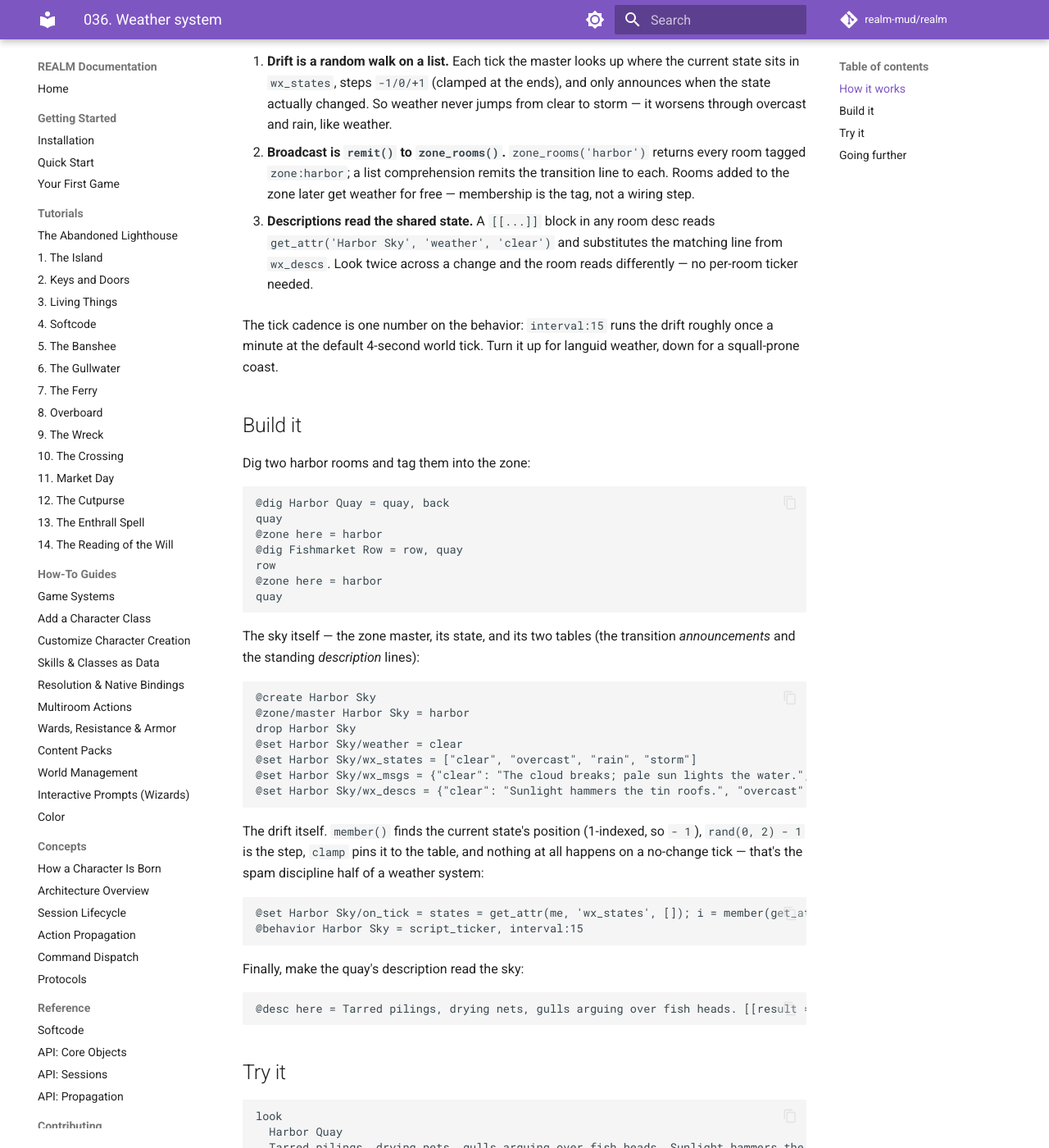
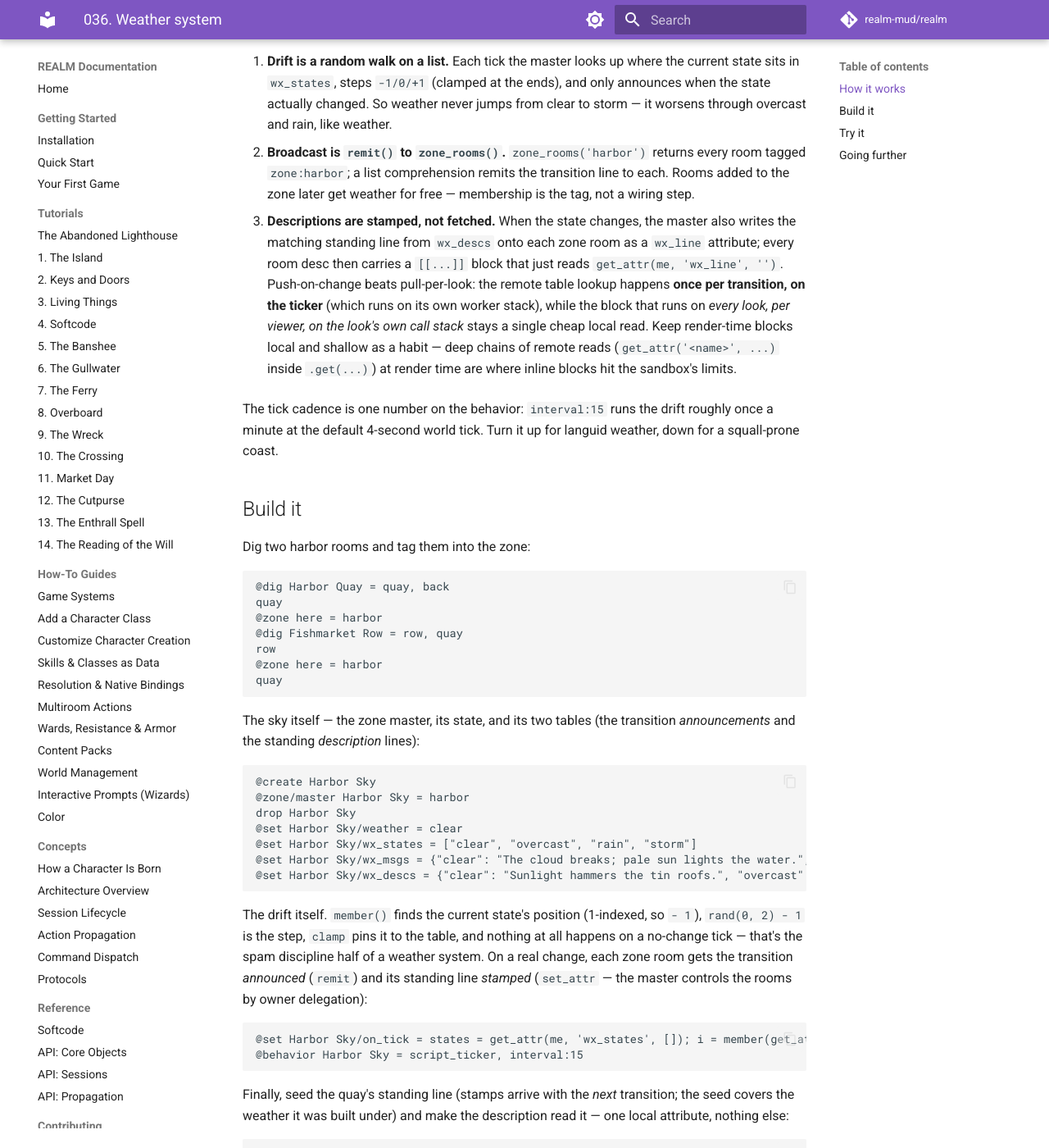
Before and after one commit to count-infinity/realm, an MkDocs documentation site: the page built from docs/showcase/036_weather_system.md, in a window 1280 px wide and 1400 px high, scrolled down 613 px. Shown: the whole window at 82% size. Built offline with MkDocs 1.6.1 and Material for MkDocs 9.7.7, drawn with Linux system fonts in a browser that asks for light colours; comment, search, counter and statistics services are not loaded; some of the changed text lies outside the part shown.

Commit message:
More showcase mid-review

````diff
--- a/docs/showcase/036_weather_system.md
+++ b/docs/showcase/036_weather_system.md
@@ -35,10 +35,17 @@ Three pieces:
    the transition line to each. Rooms added to the zone later get
    weather for free — membership is the tag, not a wiring step.
 
-3. **Descriptions read the shared state.** A `[[...]]` block in any
-   room desc reads `get_attr('Harbor Sky', 'weather', 'clear')` and
-   substitutes the matching line from `wx_descs`. Look twice across a
-   change and the room reads differently — no per-room ticker needed.
+3. **Descriptions are stamped, not fetched.** When the state changes,
+   the master also writes the matching standing line from `wx_descs`
+   onto each zone room as a `wx_line` attribute; every room desc then
+   carries a `[[...]]` block that just reads `get_attr(me, 'wx_line',
+   '')`. Push-on-change beats pull-per-look: the remote table lookup
+   happens **once per transition, on the ticker** (which runs on its
+   own worker stack), while the block that runs on *every look, per
+   viewer, on the look's own call stack* stays a single cheap local
+   read. Keep render-time blocks local and shallow as a habit — deep
+   chains of remote reads (`get_attr('<name>', ...)` inside `.get(...)`)
+   at render time are where inline blocks hit the sandbox's limits.
 
 The tick cadence is one number on the behavior: `interval:15` runs the
 drift roughly once a minute at the default 4-second world tick. Turn it
@@ -74,17 +81,23 @@ drop Harbor Sky
 The drift itself. `member()` finds the current state's position
 (1-indexed, so `- 1`), `rand(0, 2) - 1` is the step, `clamp` pins it to
 the table, and nothing at all happens on a no-change tick — that's the
-spam discipline half of a weather system:
+spam discipline half of a weather system. On a real change, each zone
+room gets the transition *announced* (`remit`) and its standing line
+*stamped* (`set_attr` — the master controls the rooms by owner
+delegation):
 
 ```text
-@set Harbor Sky/on_tick = states = get_attr(me, 'wx_states', []); i = member(get_attr(me, 'weather', 'clear'), states) - 1; j = clamp(i + rand(0, 2) - 1, 0, len(states) - 1); (set_attr(me, 'weather', states[j]), [remit(r, get_attr(me, 'wx_msgs', {}).get(states[j], '')) for r in zone_rooms('harbor')]) if i >= 0 and j != i else None
+@set Harbor Sky/on_tick = states = get_attr(me, 'wx_states', []); i = member(get_attr(me, 'weather', 'clear'), states) - 1; j = clamp(i + rand(0, 2) - 1, 0, len(states) - 1); (set_attr(me, 'weather', states[j]), [(set_attr(r, 'wx_line', get_attr(me, 'wx_descs', {}).get(states[j], '')), remit(r, get_attr(me, 'wx_msgs', {}).get(states[j], ''))) for r in zone_rooms('harbor')]) if i >= 0 and j != i else None
 @behavior Harbor Sky = script_ticker, interval:15
 ```
 
-Finally, make the quay's description read the sky:
+Finally, seed the quay's standing line (stamps arrive with the *next*
+transition; the seed covers the weather it was built under) and make
+the description read it — one local attribute, nothing else:
 
 ```text
-@desc here = Tarred pilings, drying nets, gulls arguing over fish heads. [[result = get_attr('Harbor Sky', 'wx_descs', {}).get(get_attr('Harbor Sky', 'weather', 'clear'), '')]]
+@set here/wx_line = Sunlight hammers the tin roofs.
+@desc here = Tarred pilings, drying nets, gulls arguing over fish heads. [[result = get_attr(me, 'wx_line', '')]]
 ```
 
 ## Try it
@@ -105,8 +118,9 @@ look
 
 A friend standing in Fishmarket Row hears every transition; someone
 outside the zone hears nothing. `@examine Harbor Sky` shows the current
-state in plain attributes — `@set Harbor Sky/weather = storm` is a GM
-override that the next look already reflects.
+state in plain attributes — and `@set Harbor Sky/weather = storm` is a
+GM override: the rooms re-stamp and announce at the next real
+transition (nudge one with `@tr Harbor Sky/on_tick`).
 
 ## Going further
 
````
Also changed, not shown: docs/showcase/037_day_night_descs.md (+16 -8 lines), docs/showcase/043_hazard_room.md (+12 -6 lines).
